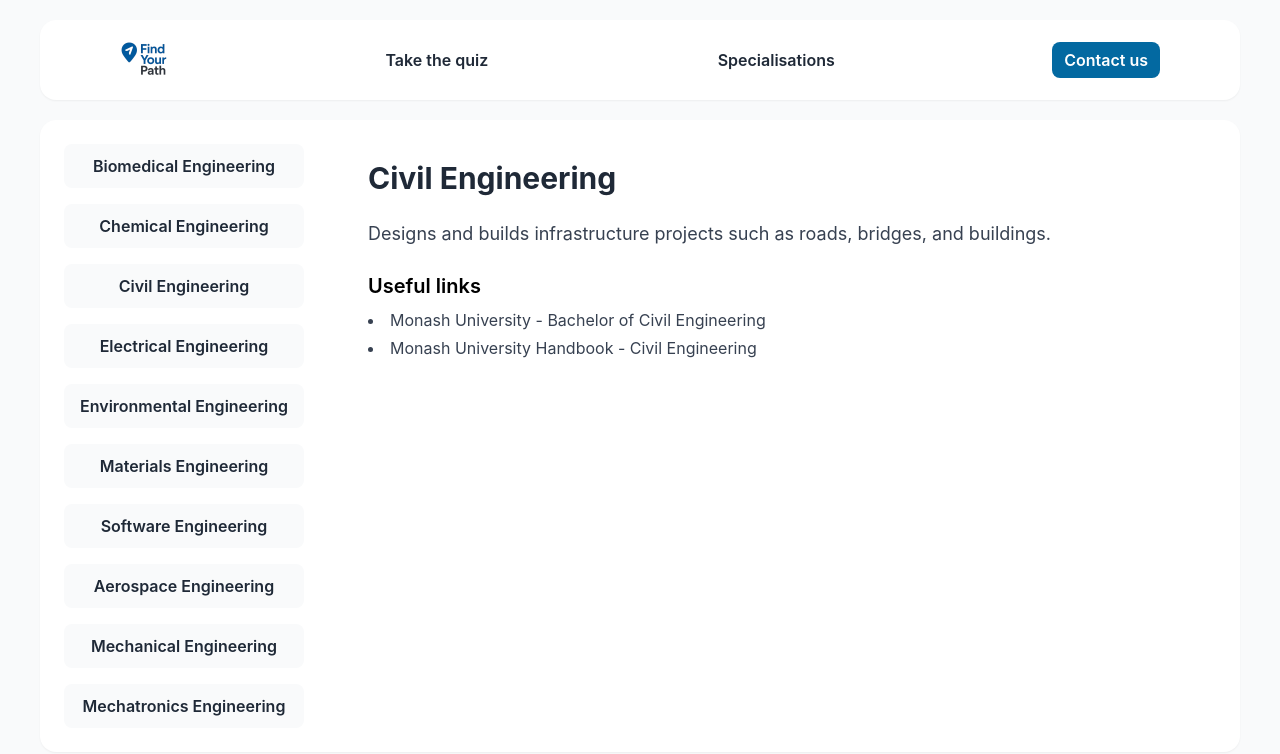
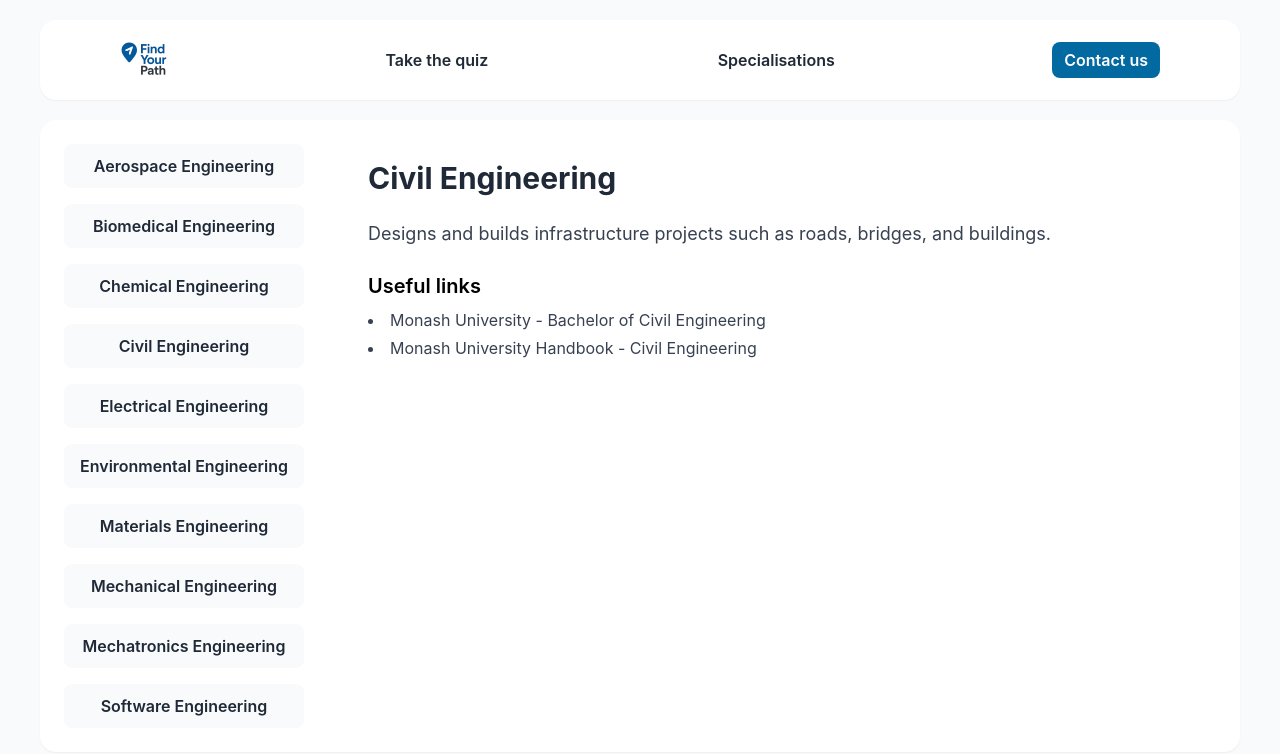
Before and after one commit to bdan0005/eng-path-navigator, a React (Create React App) app in the folder frontend/: page /specialisations in a window 1280 px wide. Shown: the top 754 px of the page. Built offline with nearby package versions, Linux system fonts and the light colour scheme.

Commit message:
ordering the specialisations in alphabetical order and fixing some links

```diff
--- a/frontend/src/pages/SpecialisationsPage.jsx
+++ b/frontend/src/pages/SpecialisationsPage.jsx
@@ -2,13 +2,23 @@ import { useState } from 'react';
 import TopBar from '../components/TopBar';
 import Button from '../components/Button';
 
+// seems like the links to each website changes constantly
+// this would have to be a constant maintenance item
 const specialisations = {
+  aerospace: {
+    name: "Aerospace Engineering",
+    description: "Designs and develops flight vehicles, spacecraft, and related systems.",
+    links: [
+      { label: "Monash University - Bachelor of Aerospace Engineering", url: "https://www.monash.edu/study/courses/majors-minors-specialisations/specialisations/aerospace-engineering-xs0001" },
+      { label: "Monash University Handbook - Aerospace Engineering", url: "https://handbook.monash.edu/current/aos/AEROENG04" }
+    ]
+  },
   biomedical: {
     name: "Biomedical Engineering",
     description: "Applies engineering principles to medicine and biology to improve healthcare technology and devices.",
     links: [
-      { label: "Monash University - Bachelor of Biomedical Engineering", url: "https://www.monash.edu/engineering/future-students/undergraduate-study/specialisations/biomedical" },
-      { label: "Monash University Handbook - Biomedical Engineering", url: "https://handbook.monash.edu/current/aos/BME" }
+      { label: "Monash University - Bachelor of Biomedical Engineering", url: "https://www.monash.edu/study/courses/majors-minors-specialisations/specialisations/biomedical-engineering-xs0285" },
+      { label: "Monash University Handbook - Biomedical Engineering", url: "https://handbook.monash.edu/2026/aos/BIOMDENG03" }
     ]
   },
   chemical: {
@@ -16,7 +26,7 @@ const specialisations = {
     description: "Focuses on chemical processes, production, and the development of materials and chemicals.",
     links: [
       { label: "Monash University - Bachelor of Chemical Engineering", url: "https://www.monash.edu/study/courses/majors-minors-specialisations/specialisations/chemical-engineering-xs0002" },
-      { label: "Monash University Handbook - Chemical Engineering", url: "https://handbook.monash.edu/current/aos/CHEMENG" }
+      { label: "Monash University Handbook - Chemical Engineering", url: "https://handbook.monash.edu/2026/aos/CHEMENG04" }
     ]
   },
   civil: {
@@ -40,7 +50,7 @@ const specialisations = {
     description: "Solves environmental problems using engineering principles, focusing on sustainability and resource management.",
     links: [
       { label: "Monash University - Bachelor of Environmental Engineering", url: "https://www.monash.edu/study/courses/majors-minors-specialisations/specialisations/environmental-engineering-xs0005" },
-      { label: "Monash University Handbook - Environmental Engineering", url: "https://handbook.monash.edu/current/aos/ENVENG05" }
+      { label: "Monash University Handbook - Environmental Engineering", url: "https://handbook.monash.edu/2026/aos/ENVIRENG03" }
     ]
   },
   materials: {
@@ -48,41 +58,33 @@ const specialisations = {
     description: "Develops and tests new materials for industrial, biomedical, and technological applications.",
     links: [
       { label: "Monash University - Bachelor of Materials Engineering", url: "https://www.monash.edu/study/courses/majors-minors-specialisations/specialisations/materials-engineering-xs0006" },
-      { label: "Monash University Handbook - Materials Engineering", url: "https://handbook.monash.edu/current/aos/MATENG06" }
+      { label: "Monash University Handbook - Materials Engineering", url: "https://handbook.monash.edu/2026/aos/MATSENG05" }
+    ]
+  },
+  mechanical: {
+    name: "Mechanical Engineering",
+    description: "Utilises motion, energy, and mechanics to design, manufacture, and assemble machines and devices.",
+    links: [
+      { label: "Monash University - Bachelor of Mechanical Engineering", url: "https://www.monash.edu/study/courses/majors-minors-specialisations/specialisations/mechanical-engineering-xs0007" },
+      { label: "Monash University Handbook - Mechanical Engineering", url: "https://handbook.monash.edu/2026/aos/MECHENG03" }
+    ]
+  },
+  mechatronics: {
+    name: "Mechatronics Engineering",
+    description: "Combines mechanical, electrical, and computer engineering to create intelligent and automated systems.",
+    links: [
+      { label: "Monash University - Bachelor of Mechatronics Engineering", url: "https://www.monash.edu/study/courses/majors-minors-specialisations/specialisations/robotics-and-mechatronics-engineering-xs0246" },
+      { label: "Monash University Handbook - Mechatronics Engineering", url: "https://handbook.monash.edu/2026/aos/ROBMCTRN03" }
     ]
   },
   software: {
     name: "Software Engineering",
     description: "Designs and develops software systems, applications, and computational solutions.",
     links: [
-      { label: "Monash University - Bachelor of Software Engineering", url: "https://www.monash.edu/study/courses/majors-minors-specialisations/specialisations/software-engineering-xs0007" },
-      { label: "Monash University Handbook - Software Engineering", url: "https://handbook.monash.edu/current/aos/SOFTENG07" }
+      { label: "Monash University - Bachelor of Software Engineering", url: "https://www.monash.edu/study/courses/majors-minors-specialisations/specialisations/software-engineering-xs0010" },
+      { label: "Monash University Handbook - Software Engineering", url: "https://handbook.monash.edu/2026/aos/SFTWRENG02" }
     ]
   },
-  aerospace: {
-    name: "Aerospace Engineering",
-    description: "Designs and develops flight vehicles, spacecraft, and related systems.",
-    links: [
-      { label: "Monash University - Bachelor of Aerospace Engineering", url: "https://www.monash.edu/study/courses/majors-minors-specialisations/specialisations/aerospace-engineering-xs0008" },
-      { label: "Monash University Handbook - Aerospace Engineering", url: "https://handbook.monash.edu/current/aos/AEROENG08" }
-    ]
-  },
-  mechanical: {
-    name: "Mechanical Engineering",
-    description: "Utilises motion, energy, and mechanics to design, manufacture, and assemble machines and devices.",
-    links: [
-      { label: "Monash University - Bachelor of Mechanical Engineering", url: "https://www.monash.edu/study/courses/majors-minors-specialisations/specialisations/mechanical-engineering-xs0009" },
-      { label: "Monash University Handbook - Mechanical Engineering", url: "https://handbook.monash.edu/current/aos/MECENG09" }
-    ]
-  },
-  mechatronics: {
-    name: "Mechatronics Engineering",
-    description: "Combines mechanical, electrical, and computer engineering to create intelligent and automated systems.",
-    links: [
-      { label: "Monash University - Bachelor of Mechatronics Engineering", url: "https://www.monash.edu/study/courses/majors-minors-specialisations/specialisations/mechatronics-engineering-xs0010" },
-      { label: "Monash University Handbook - Mechatronics Engineering", url: "https://handbook.monash.edu/current/aos/MECATRON10" }
-    ]
-  }
 };
 
 export default function SpecialisationsPage() {
```
